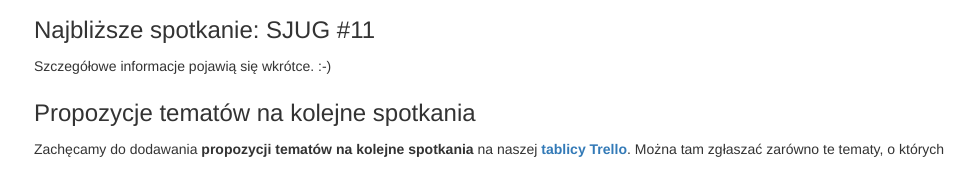
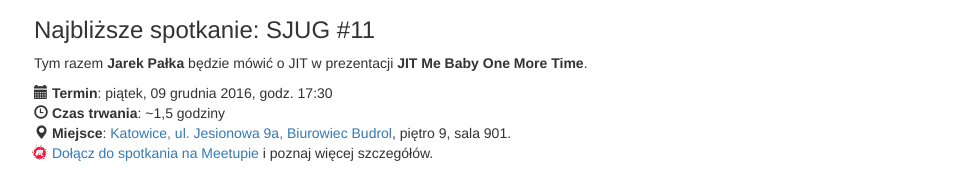
Before and after one commit to silesiajug/silesiajug.github.io, a plain HTML site: page index.html in a window 1280 px wide. Shown: the part 272-441 px from the top of the page, without its empty margins (141-1121 px from the left). Drawn offline with nearby package versions, Linux system fonts and the light colour scheme; files whose address does not match are found by name.

Commit message:
Add SJUG#11 info

```diff
--- a/index.html
+++ b/index.html
@@ -53,14 +53,13 @@
 
         <h3>Najbliższe spotkanie: SJUG #11</h3>
         <p class="text-spaced">
-          Szczegółowe informacje pojawią się wkrótce. :-)<br/>
+          <!-- Szczegółowe informacje pojawią się wkrótce. :-)<br/> -->
 
-          <!-- Na naszym kolejnym, już dziesiątym w tym roku, spotkaniu Silesia JUG <strong>Tomasz Sikora</strong> będzie mówić o <strong>sztucznych sieciach neuronowych oraz ich implementacjach w Javie</strong>.
-          Po krótkim wprowadzeniu teoretycznym będziemy się starać skoncentrować na aspektach inżynierskich oraz tym, co w temacie SSN mógłby wykorzystać prawie każdy Java Developer.<br/><br/>
-          <span class="glyphicon glyphicon-calendar" aria-hidden="true"></span>&nbsp;<strong>Termin</strong>: piątek, 18 listopada 2016, godz. 17:30<br/>
-          <span class="glyphicon glyphicon-time" aria-hidden="true"></span>&nbsp;<strong>Czas trwania</strong>: ~1 godzina<br/>
-          <span class="glyphicon glyphicon-map-marker" aria-hidden="true"></span>&nbsp;<strong>Miejsce</strong>: <a href="https://maps.google.com/maps?f=q&amp;hl=en&amp;q=Jesionowa+9a%2C+Katowice%2C+pl">Katowice, ul. Jesionowa 9a, Biurowiec Budrol</a>, piętro 9.<br/>
-          <span class="icon-meetup"></span>&nbsp;<a href="https://www.meetup.com/Silesia-JUG/events/235402284/">Dołącz do spotkania na Meetupie</a> i poznaj więcej szczegółów. -->
+          <p>Tym razem <strong>Jarek Pałka</strong> będzie mówić o JIT w prezentacji <strong>JIT Me Baby One More Time</strong>.</p>
+          <span class="glyphicon glyphicon-calendar" aria-hidden="true"></span>&nbsp;<strong>Termin</strong>: piątek, 09 grudnia 2016, godz. 17:30<br/>
+          <span class="glyphicon glyphicon-time" aria-hidden="true"></span>&nbsp;<strong>Czas trwania</strong>: ~1,5 godziny<br/>
+          <span class="glyphicon glyphicon-map-marker" aria-hidden="true"></span>&nbsp;<strong>Miejsce</strong>: <a href="https://maps.google.com/maps?f=q&amp;hl=en&amp;q=Jesionowa+9a%2C+Katowice%2C+pl">Katowice, ul. Jesionowa 9a, Biurowiec Budrol</a>, piętro 9, sala 901.<br/>
+          <span class="icon-meetup"></span>&nbsp;<a href="https://www.meetup.com/Silesia-JUG/events/235776373/">Dołącz do spotkania na Meetupie</a> i poznaj więcej szczegółów.
         </p>
 
         <h3>Propozycje tematów na kolejne spotkania</h3>
```
